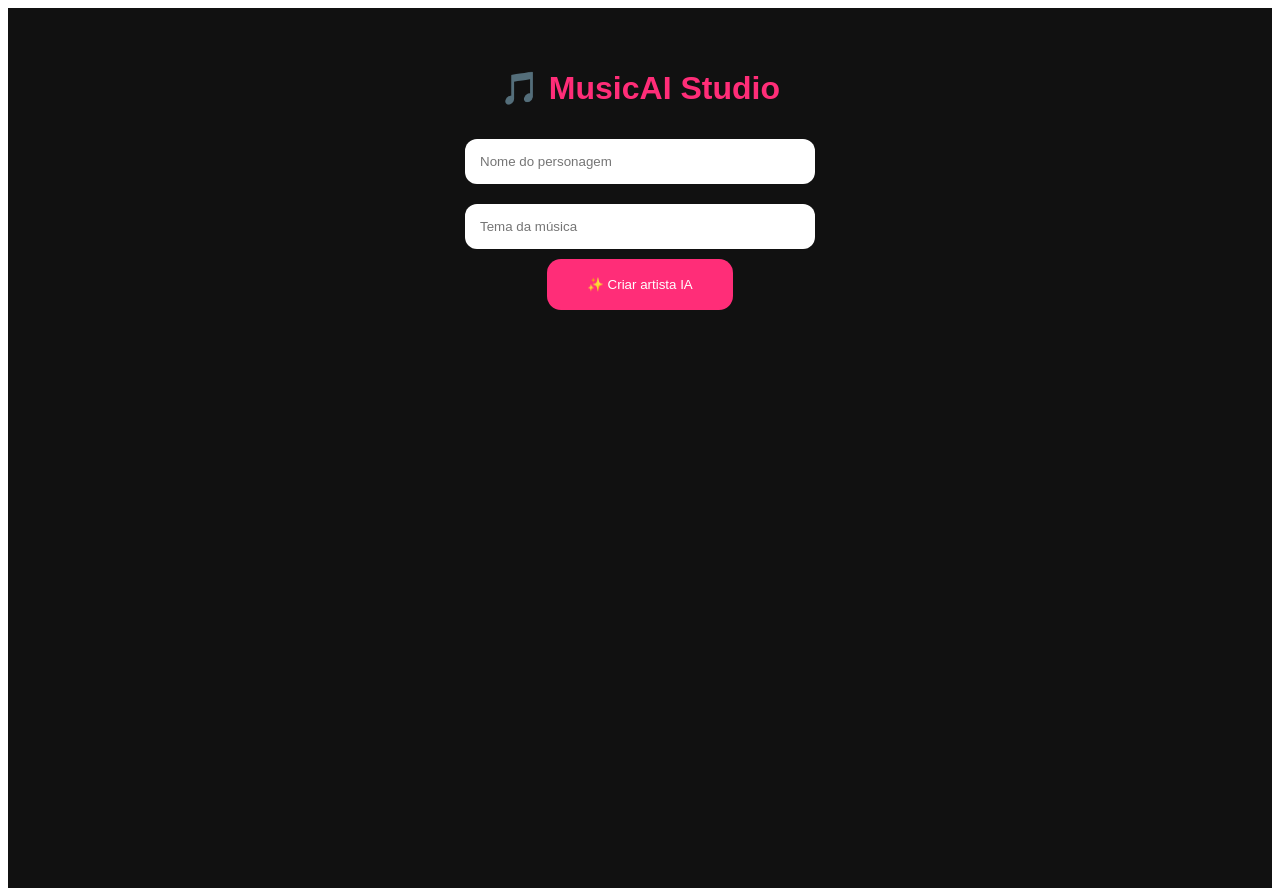
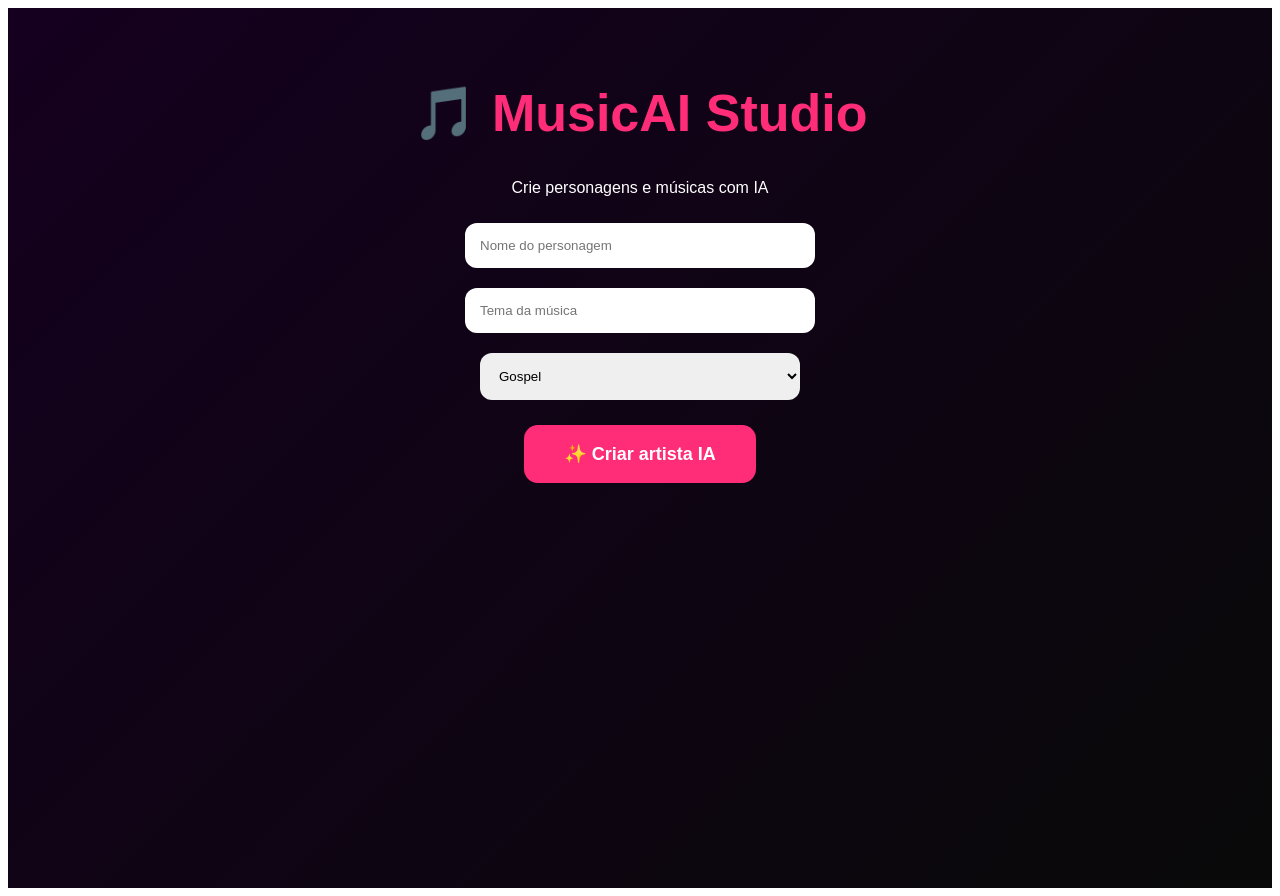
Before and after one commit to izabelem167-boop/musicai-novo, a React (Vite) app: page / in a window 1280 px wide. Built offline with nearby package versions, Linux system fonts and the light colour scheme.

Commit message:
Update App.jsx

```diff
--- a/src/App.jsx
+++ b/src/App.jsx
@@ -3,12 +3,14 @@ import { useState } from "react";
 function App() {
   const [nome, setNome] = useState("");
   const [tema, setTema] = useState("");
+  const [estilo, setEstilo] = useState("Gospel");
   const [resultado, setResultado] = useState("");
 
   function criar() {
     setResultado(
       "🎤 Artista: " + nome +
       "\n🎵 Tema: " + tema +
+      "\n🎶 Estilo: " + estilo +
       "\n✅ Música criada com sucesso!"
     );
   }
@@ -17,16 +19,18 @@ function App() {
     <div
       style={{
         minHeight: "100vh",
-        background: "#111",
+        background: "linear-gradient(135deg, #15001f, #090909)",
         color: "white",
         padding: "40px",
         fontFamily: "Arial",
         textAlign: "center"
       }}
     >
-      <h1 style={{ color: "#ff2d78" }}>
+      <h1 style={{ color: "#ff2d78", fontSize: "52px" }}>
         🎵 MusicAI Studio
       </h1>
+
+      <p>Crie personagens e músicas com IA</p>
 
       <input
         placeholder="Nome do personagem"
@@ -58,6 +62,26 @@ function App() {
 
       <br />
 
+      <select
+        value={estilo}
+        onChange={(e) => setEstilo(e.target.value)}
+        style={{
+          padding: "15px",
+          borderRadius: "12px",
+          border: "none",
+          margin: "10px",
+          width: "320px"
+        }}
+      >
+        <option>Gospel</option>
+        <option>Pop</option>
+        <option>Trap</option>
+        <option>Funk</option>
+        <option>Sertanejo</option>
+      </select>
+
+      <br />
+
       <button
         onClick={criar}
         style={{
@@ -66,7 +90,10 @@ function App() {
           border: "none",
           padding: "18px 40px",
           borderRadius: "14px",
-          cursor: "pointer"
+          fontSize: "18px",
+          fontWeight: "bold",
+          cursor: "pointer",
+          marginTop: "15px"
         }}
       >
         ✨ Criar artista IA
@@ -76,12 +103,12 @@ function App() {
         <pre
           style={{
             marginTop: "30px",
-            background: "#222",
-            padding: "20px",
+            background: "rgba(255,255,255,0.1)",
+            padding: "25px",
             borderRadius: "20px",
+            maxWidth: "650px",
+            marginInline: "auto",
             whiteSpace: "pre-wrap",
-            maxWidth: "600px",
-            marginInline: "auto",
             textAlign: "left"
           }}
         >
```
